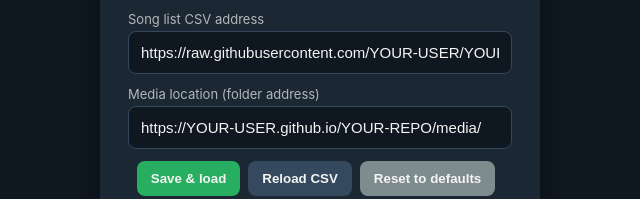
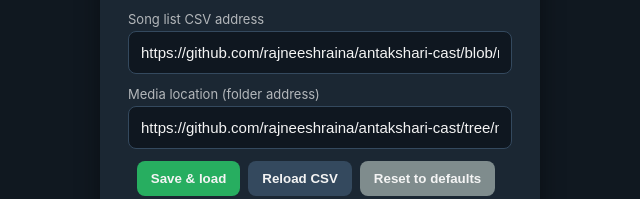
Before and after one commit to rajneeshraina/antakshari-cast, a plain HTML site: page controller/Antakshari_Cast_Controller.html in a window 1280 px wide. Shown: the part 328-527 px from the top of the page, 320-960 px from the left. Drawn offline with Linux system fonts and the light colour scheme.

Commit message:
Update Antakshari_Cast_Controller.html

```diff
--- a/controller/Antakshari_Cast_Controller.html
+++ b/controller/Antakshari_Cast_Controller.html
@@ -1815,8 +1815,10 @@
   // ===== EDIT THESE DEFAULTS =====================================================
   // First-launch values. You can also change them any time inside the app.
   var DEFAULTS = {
-    csvUrl:    'https://raw.githubusercontent.com/YOUR-USER/YOUR-REPO/main/songs.csv',
-    mediaBase: 'https://YOUR-USER.github.io/YOUR-REPO/media/'
+    // csvUrl:    'https://raw.githubusercontent.com/YOUR-USER/YOUR-REPO/main/songs.csv',
+       csvUrl:    'https://github.com/rajneeshraina/antakshari-cast/blob/main/media/songs.csv',
+    //mediaBase: 'https://YOUR-USER.github.io/YOUR-REPO/media/'
+       mediaBase: 'https://github.com/rajneeshraina/antakshari-cast/tree/main/media'
   };
   // ================================================================================
 
```
